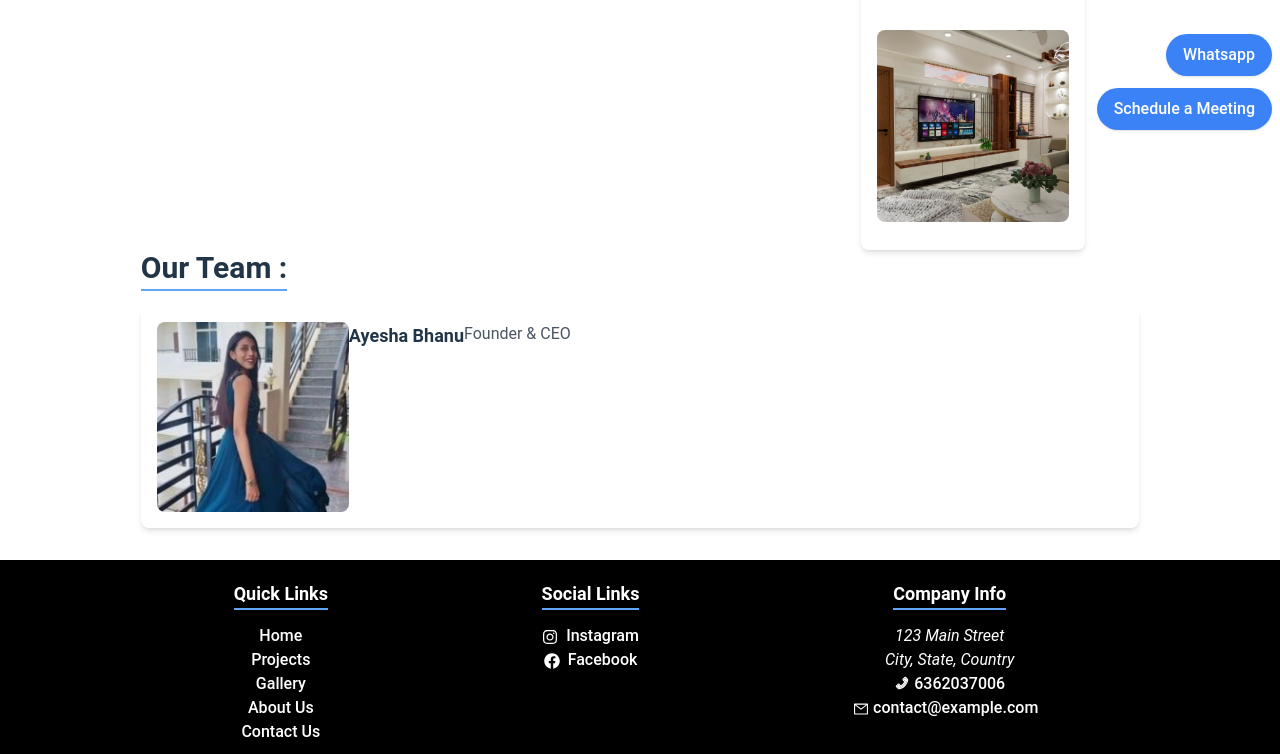
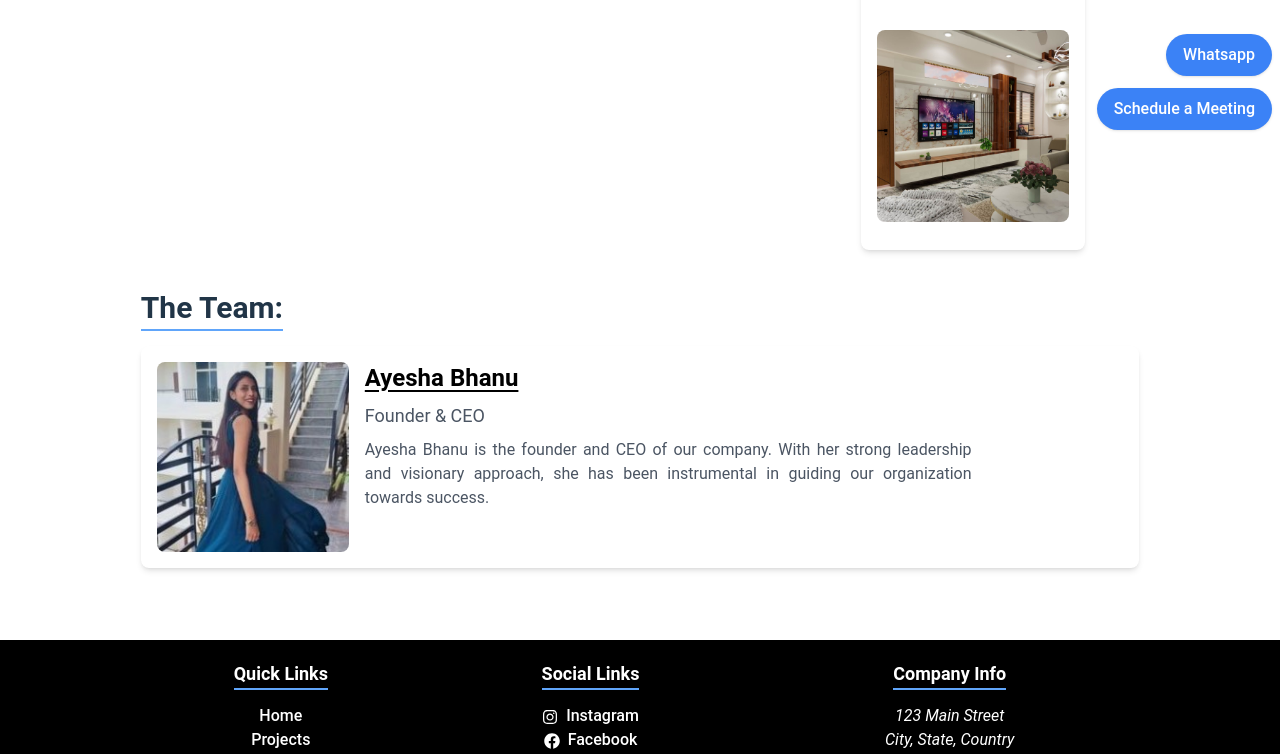
Before and after one commit to SlenderShield/EmzarDesign, a React (Vite) app: page /about-us in a window 1280 px wide. Shown: the part 574-1328 px from the top of the page. Built offline with nearby package versions, Linux system fonts and the light colour scheme.

Commit message:
team ui change

```diff
--- a/src/pages/about.jsx
+++ b/src/pages/about.jsx
@@ -60,21 +60,28 @@ const AboutUsPage = () => {
         </div>
       </div>
 
-      <div className="flex justify-center">
+      <div className="flex justify-center my-10">
         <div className="w-4/5">
           <h2 className="text-3xl font-bold mb-5">
-            <span className="border-b-2 border-blue-400 pb-1">Our Team :</span>
+            <span className="border-b-2 border-blue-400 pb-1">The Team:</span>
           </h2>
-          <div className="rounded-lg p-4 shadow-md flex">
-            <div className="flex justify-center">
-              <img
-                src={images["features"].ceo}
-                alt="Team Member"
-                className="w-48 h-auto object-cover rounded-lg"
-              />
+          <div className="bg-white rounded-lg p-4 shadow-md flex flex-col items-center md:flex-row md:items-start">
+            <img
+              src={images["features"].ceo}
+              alt="Team Member"
+              className="w-48 h-auto object-cover rounded-lg mb-4 sm:mb-0 sm:mr-4 aspect-auto"
+            />
+            <div className="text-center md:text-left py-2 md:py-0">
+              <h3 className="text-2xl font-bold mb-2 text-black underline underline-offset-4">
+                Ayesha Bhanu
+              </h3>
+              <p className="text-gray-600 text-lg mb-2">Founder & CEO</p>
+              <p className="text-gray-600 lg:w-4/5 md:text-justify text-center">
+                Ayesha Bhanu is the founder and CEO of our company. With her
+                strong leadership and visionary approach, she has been
+                instrumental in guiding our organization towards success.
+              </p>
             </div>
-            <h3 className="text-lg font-bold mb-2 text-center">Ayesha Bhanu</h3>
-            <p className="text-gray-600 text-center">Founder & CEO</p>
           </div>
         </div>
       </div>
```
